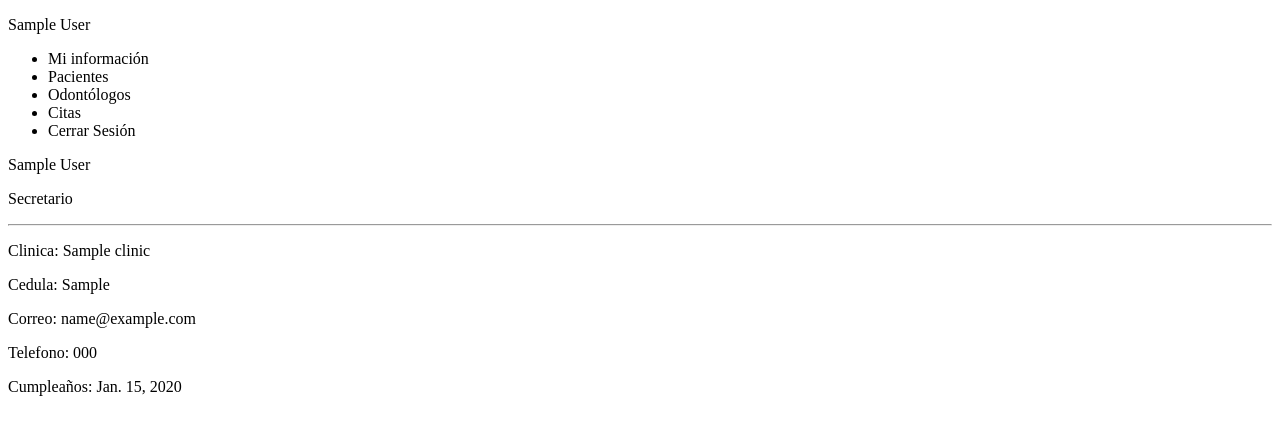
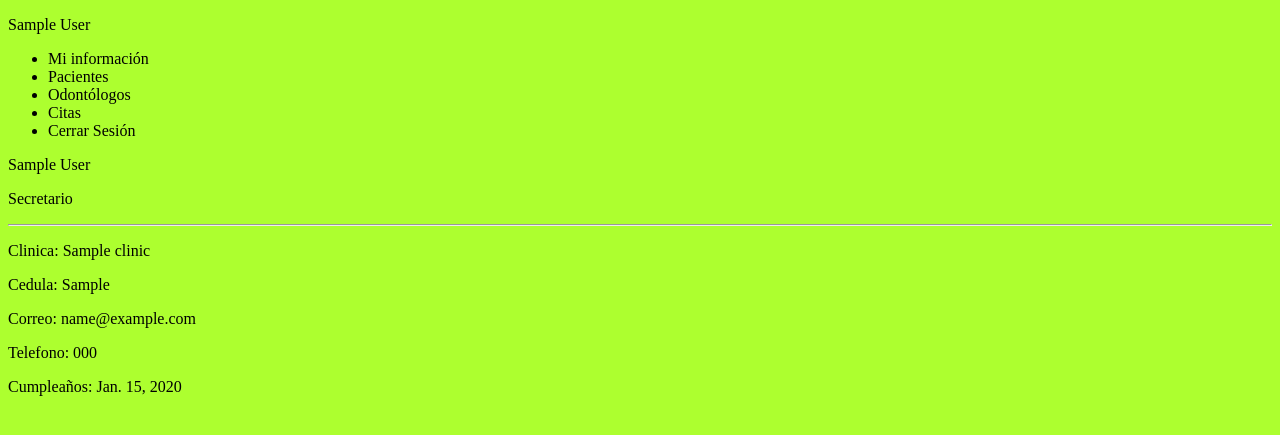
Before and after one commit to cesarlopezt/dental-clinic-appointments, a Django app: page / in a window 1280 px wide. Shown: the top 435 px of the page. Run offline with Django 3.2, Linux system fonts and the light colour scheme; a user stored in the database is signed in; tables that the repository leaves empty hold one stand-in row (values such as "Sample post").

Commit message:
Add Support for static files

```diff
--- /dev/null
+++ b/appointments/static/index.css
@@ -0,0 +1,3 @@
+body{
+    background-color:greenyellow;
+}
--- a/appointments/templates/accounts/profile.html
+++ b/appointments/templates/accounts/profile.html
@@ -1,3 +1,5 @@
+{% load static %}
+
 <!DOCTYPE html>
 <html lang="en">
 
@@ -5,6 +7,7 @@
     <meta charset="UTF-8">
     <meta http-equiv="X-UA-Compatible" content="IE=edge">
     <meta name="viewport" content="width=device-width, initial-scale=1.0">
+    <link rel="stylesheet" href="{% static 'index.css' %}">
     <title>Informacion</title>
 </head>
 
```
